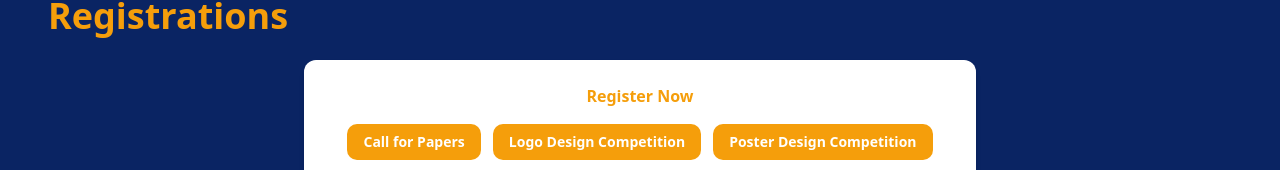
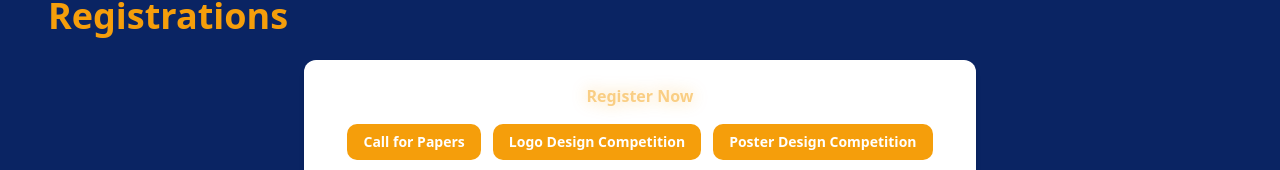
Before and after one commit to mnihadc/DesignProJain, a React (Vite) app in the folder Client/: page /registration in a window 1280 px wide. Shown: the part 545-715 px from the top of the page. Built offline with nearby package versions, Linux system fonts and the light colour scheme.

Commit message:
feat: add glowing pulse effect to Register Now text

```diff
--- a/Client/src/pages/Registration.tsx
+++ b/Client/src/pages/Registration.tsx
@@ -81,7 +81,7 @@ const Registration = () => {
         {/* Register Now Box */}
         <div className="flex justify-center mb-8">
           <div className="bg-white rounded-xl px-8 py-6 text-center w-full max-w-2xl shadow-md">
-            <p className="text-[#f59e0b] font-semibold text-base mb-4">Register Now</p>
+            <p className="text-[#f59e0b] font-semibold text-base mb-4 drop-shadow-[0_0_8px_rgba(245,158,11,0.8)] animate-pulse">Register Now</p>
             <div className="flex flex-nowrap justify-center gap-3">
               <Link to="/call-for-papers" className="px-4 py-2 text-sm font-semibold text-white bg-[#f59e0b] rounded-[10px] hover:bg-[#f59e0b]/80 transition-colors duration-200">
                 Call for Papers
```
